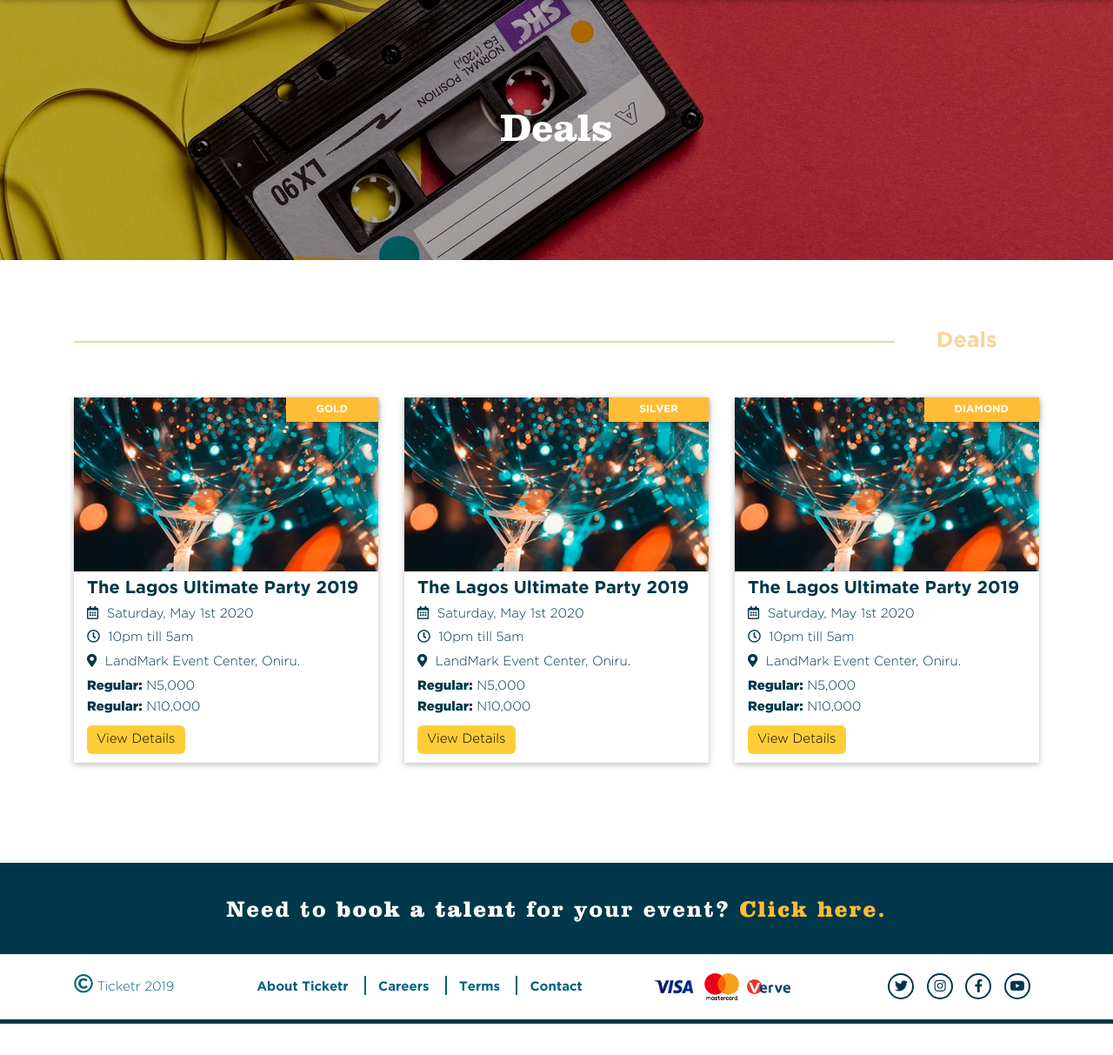
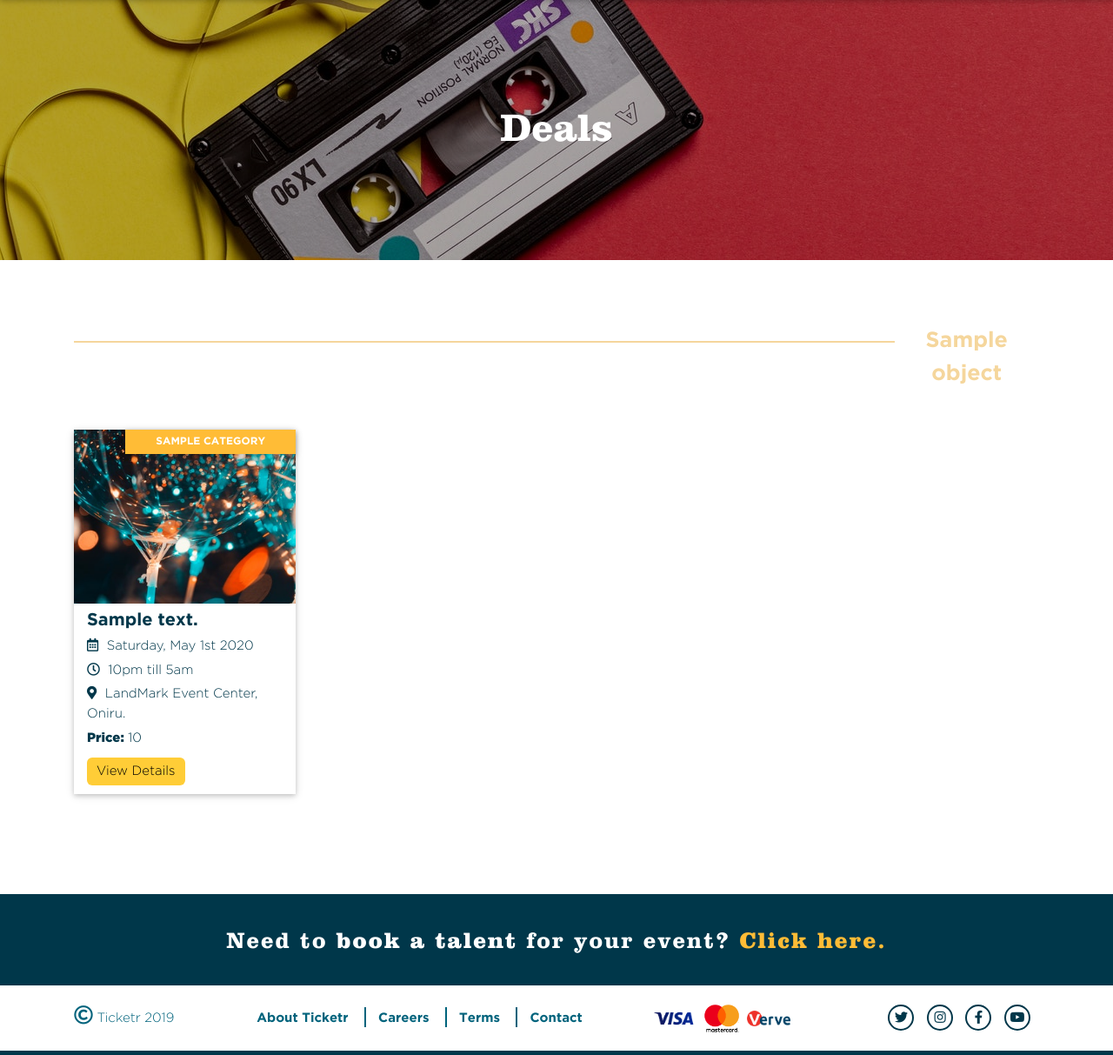
Before and after one commit to odbalogun/ticketr, a Django app: template templates/deals/list.html in a window 1280 px wide. Shown: the part 76-1289 px from the top of the page at 87% size. Before the commit the page ends 1253 px from the top, so only its background shows below. Run offline with Django 3.2, Linux system fonts and the light colour scheme; the template is opened without the code that fills it: most values are stand-ins (such as "Sample title", 1, 10 or a date in 2020); some libraries are stand-ins or nearby versions.

Commit message:
Changes to users and deals

```diff
--- a/deals/models.py
+++ b/deals/models.py
@@ -66,3 +66,7 @@ class DealCategories(SafeDeleteModel):
         unique_together = ('category', 'deal')
         verbose_name_plural = 'deal categories'
         verbose_name = 'deal category'
+
+    @property
+    def display_price(self):
+        return "NGN{:0,.2f}".format(self.price)
--- a/templates/deals/list.html
+++ b/templates/deals/list.html
@@ -5,27 +5,30 @@
     <section class="banner" style="background-image: url('{% static 'images/deals.jpg' %}'); height: 300px;">
         <div class="overlay">
             <div class="container">
-                <div class="first" style="margin-top: 2.3em;"><strong>Deals</strong>
+                <div class="first" style="margin-top: 2.3em;"><strong>Deals</strong></div>
+            </div>
         </div>
     </section>
 
+    {% for object in object_list %}
     <section class="event-content">
         <div class="container">
 
             <div class="title">
                 <div class="line"></div>
-                <div class="text">Deals</div>
+                <div class="text">{{ object }}</div>
             </div>
 
             <div class="content">
                <div class="cards">
                 <div class="row">
-                    <div class="col-md-4">
+                    {% for item in object.options.all %}
+                    <div class="col-md-3">
                         <div class="card-wrap">
                             <div class="card-img" style="background-image: url('{% static 'images/1.jpg' %}')">
-                                <div class="category">Gold</div>
+                                <div class="category">{{ item.category }}</div>
                             </div>
-                            <div class="card-title">The Lagos Ultimate Party 2019</div>
+                            <div class="card-title">{{ item.summary }}</div>
                             <div class="description">
                                 <span><i class="far fa-calendar-alt"></i> </span> Saturday, May 1st 2020
                             </div>
@@ -36,10 +39,7 @@
                                 <span><i class="fas fa-map-marker-alt"></i></span> LandMark Event Center, Oniru.
                             </div>
                             <div class="price">
-                                <strong>Regular:</strong> N5,000
-                            </div>
-                            <div class="price">
-                                <strong>Regular:</strong> N10,000
+                                <strong>Price:</strong> {{ item.display_price }}
                             </div>
                             <div class="btn-wrap">
                                 <a ui-sref="singleEvent" data-toggle="modal" data-target="#deals" class="buy">View Details</a>
@@ -47,66 +47,14 @@
 
                         </div>
                     </div>
-                    <div class="col-md-4">
-                        <div class="card-wrap">
-                            <div class="card-img" style="background-image: url('{% static 'images/1.jpg' %}')">
-                                <div class="category">Silver</div>
-                            </div>
-                            <div class="card-title">The Lagos Ultimate Party 2019</div>
-                            <div class="description">
-                                <span><i class="far fa-calendar-alt"></i> </span>    Saturday, May 1st 2020
-                            </div>
-                            <div class="description">
-                                <span><i class="far fa-clock"></i></span>    10pm till 5am
-                            </div>
-                            <div class="description">
-                                <span><i class="fas fa-map-marker-alt"></i></span> LandMark Event Center, Oniru.
-                            </div>
-                            <div class="price">
-                                <strong>Regular:</strong> N5,000
-                            </div>
-                            <div class="price">
-                                <strong>Regular:</strong> N10,000
-                            </div>
-                            <div class="btn-wrap">
-                                <a ui-sref="singleEvent" data-toggle="modal" data-target="#deals" class="buy">View Details</a>
-                            </div>
-
-                        </div>
-                    </div>
-                    <div class="col-md-4">
-                        <div class="card-wrap">
-                            <div class="card-img" style="background-image: url('{% static 'images/1.jpg' %}')">
-                                <div class="category">Diamond</div>
-                            </div>
-                            <div class="card-title">The Lagos Ultimate Party 2019</div>
-                            <div class="description">
-                                <span><i class="far fa-calendar-alt"></i> </span>    Saturday, May 1st 2020
-                            </div>
-                            <div class="description">
-                                <span><i class="far fa-clock"></i></span>    10pm till 5am
-                            </div>
-                            <div class="description">
-                                <span><i class="fas fa-map-marker-alt"></i></span> LandMark Event Center, Oniru.
-                            </div>
-                            <div class="price">
-                                <strong>Regular:</strong> N5,000
-                            </div>
-                            <div class="price">
-                                <strong>Regular:</strong> N10,000
-                            </div>
-                            <div class="btn-wrap">
-                                <a ui-sref="singleEvent" data-toggle="modal" data-target="#deals" class="buy">View Details</a>
-                            </div>
-
-                        </div>
-                    </div>
+                    {% endfor %}
                 </div>
             </div>
             </div>
 
         </div>
     </section>
+    {% endfor %}
 
     <!-- <section class="not-available">
         <div class="container">
@@ -139,7 +87,7 @@
                                     </div>
                                     <div class="price">
                                         <strong>Regular:</strong> N5,000
-                                    <div>
+                                    </div>
                                     <div class="price">
                                         <strong>Regular:</strong> N10,000
                                     </div>
@@ -153,10 +101,10 @@
                                     </div>
                                 </div>
                             </div>
-                            </div>
-                        </div>
                         </form>
                     </div>
                 </div>
             </div>
+        </div>
+    </div>
 {% endblock %}
--- a/ticketr/urls.py
+++ b/ticketr/urls.py
@@ -17,7 +17,7 @@ from django.contrib import admin
 from django.urls import path, include
 from django.conf import settings
 from django.conf.urls.static import static
-from admin_interface.models import Theme
+# from admin_interface.models import Theme
 
 # remove theme options from dashboard
 # admin.site.unregister(Theme)
```
Also changed, not shown: users/admin.py (+15 -3 lines), users/models.py (+13 -4 lines), users/migrations/0007_auto_20190603_0908.py (added). Lines whose indentation alone changed are shown as unchanged.
